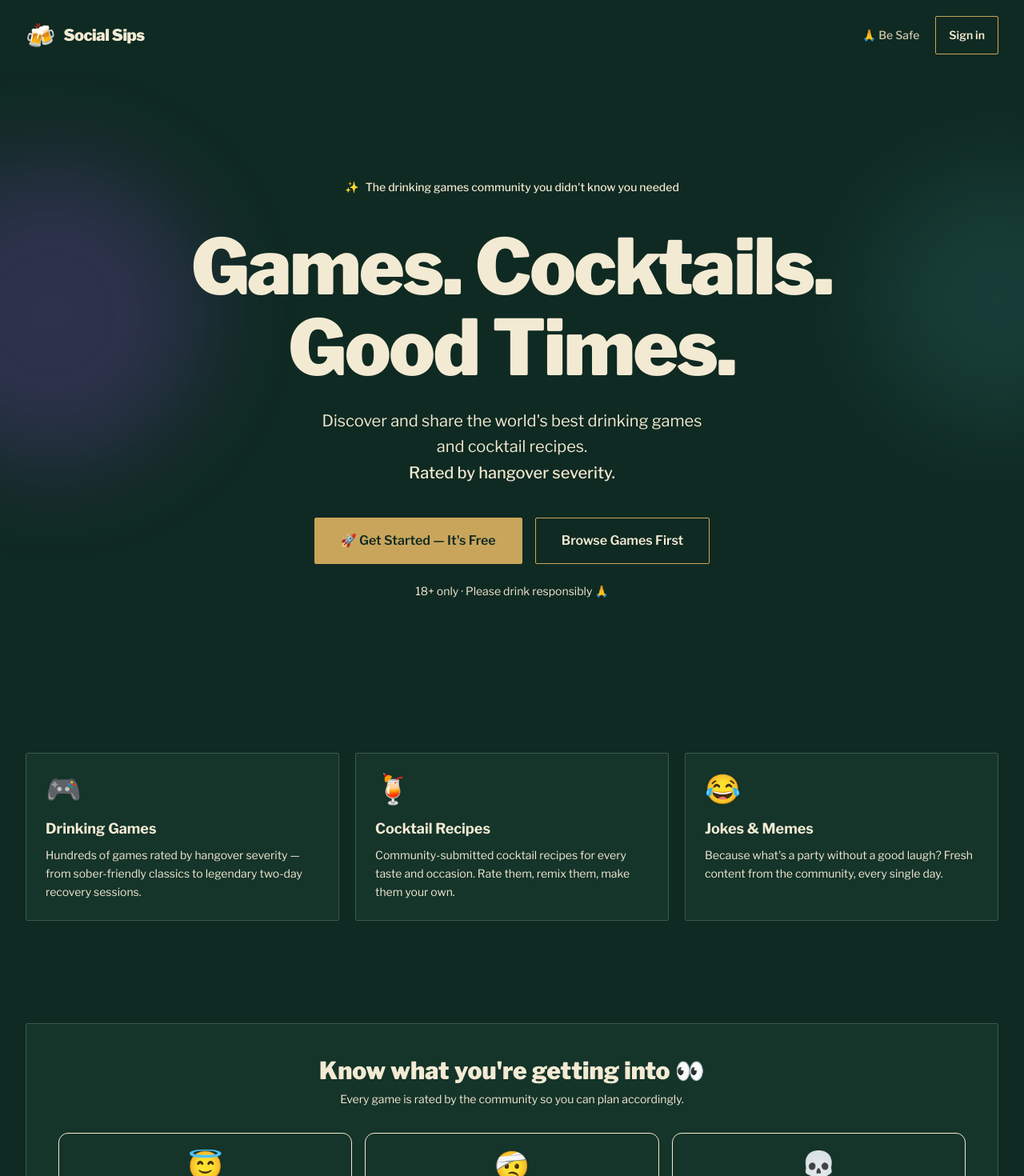
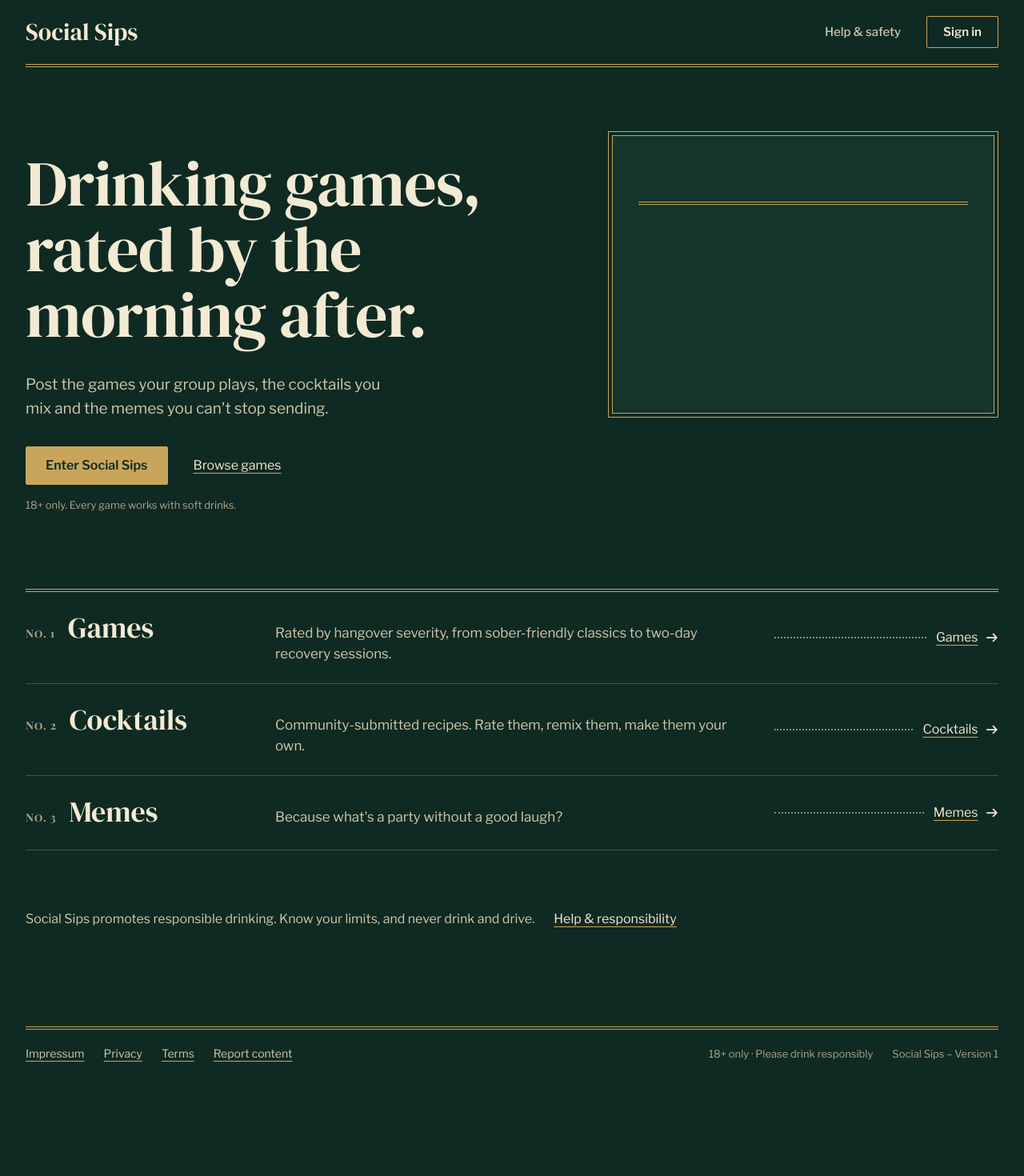
Before and after one commit to Stocks84/SocialSips, a Next.js app: page / in a window 1280 px wide. Shown: the top 1470 px of the page at 80% size. After the commit the page ends 1363 px from the top, so only its background shows below. Built offline with nearby package versions, Linux system fonts and the light colour scheme.

Commit message:
feat(landing): Traditional bar landing page with the hangover menu board

```diff
--- a/src/app/page.tsx
+++ b/src/app/page.tsx
@@ -1,242 +1,109 @@
 import Link from 'next/link'
+import { faArrowRight } from '@fortawesome/free-solid-svg-icons'
+import HangoverBoard from '@/components/ui/HangoverBoard'
+import { Icon } from '@/components/ui/Icon'
 
 /**
- * app/page.tsx — Landing Page (Server Component)
- *
- * Shown to all visitors BEFORE they sign in or pass the age gate.
- * No auth required to view this page.
- *
- * Sections:
- *  1. Minimal top nav
- *  2. Hero — big headline + CTAs
- *  3. Feature highlight cards
- *  4. Hangover rating showcase
- *  5. Responsibility footer note
+ * app/page.tsx — Landing page (Server Component), "Traditional bar" design.
+ * Shown to all visitors before sign-in or the age gate. Left-aligned; the board title is the only centred text.
+ * Sections: header · hero + hangover board · menu (games, cocktails, memes) · responsibility close.
+ * The global LegalFooter (root layout) is the only footer.
  */
 
-/* ─── Static feature data ────────────────────────────────────────────────── */
-const features = [
+const menu = [
   {
-    icon: '🎮',
-    title: 'Drinking Games',
-    description:
-      'Hundreds of games rated by hangover severity — from sober-friendly classics to legendary two-day recovery sessions.',
-    accent: 'text-accent-purple',
-    border: 'hover:border-accent-purple/50',
-    glow: 'hover:shadow-[0_0_24px_rgba(168,85,247,0.15)]',
+    no: 'No. 1',
+    title: 'Games',
+    text: 'Rated by hangover severity, from sober-friendly classics to two-day recovery sessions.',
+    href: '/games',
   },
   {
-    icon: '🍹',
-    title: 'Cocktail Recipes',
-    description:
-      'Community-submitted cocktail recipes for every taste and occasion. Rate them, remix them, make them your own.',
-    accent: 'text-accent-cyan',
-    border: 'hover:border-accent-cyan/50',
-    glow: 'hover:shadow-[0_0_24px_rgba(103,232,249,0.15)]',
+    no: 'No. 2',
+    title: 'Cocktails',
+    text: 'Community-submitted recipes. Rate them, remix them, make them your own.',
+    href: '/cocktails',
   },
   {
-    icon: '😂',
-    title: 'Jokes & Memes',
-    description:
-      'Because what\'s a party without a good laugh? Fresh content from the community, every single day.',
-    accent: 'text-accent-pink',
-    border: 'hover:border-accent-pink/50',
-    glow: 'hover:shadow-[0_0_24px_rgba(244,114,182,0.15)]',
+    no: 'No. 3',
+    title: 'Memes',
+    text: "Because what's a party without a good laugh?",
+    href: '/memes',
   },
 ] as const
 
-const hangoverLevels = [
-  {
-    emoji: '😇',
-    label: 'No Hangover',
-    description: 'You\'ll be fine. Probably.',
-    class: 'badge-no-hangover',
-  },
-  {
-    emoji: '🤕',
-    label: 'Mild Hangover',
-    description: 'Painkillers recommended.',
-    class: 'badge-mild',
-  },
-  {
-    emoji: '💀',
-    label: 'Two-Day Hangover',
-    description: 'Cancel your plans. All of them.',
-    class: 'badge-two-day',
-  },
-] as const
+const underline = 'underline decoration-accent decoration-1 underline-offset-4 hover:decoration-ink'
 
-/* ─── Page Component ─────────────────────────────────────────────────────── */
 export default function LandingPage() {
   return (
-    <main className="min-h-screen bg-background overflow-x-hidden">
-
-      {/* ── Ambient background glow ── */}
-      <div className="fixed inset-0 bg-hero-glow pointer-events-none" aria-hidden="true" />
-      <div
-        className="fixed top-1/4 -left-32 w-96 h-96 rounded-full blur-3xl pointer-events-none opacity-20"
-        style={{ background: '#A855F7' }}
-        aria-hidden="true"
-      />
-      <div
-        className="fixed bottom-1/3 -right-32 w-80 h-80 rounded-full blur-3xl pointer-events-none opacity-10"
-        style={{ background: '#67E8F9' }}
-        aria-hidden="true"
-      />
-
-      <div className="relative page-container">
-
-        {/* ══════════════════════════════════════════
-            1. NAV
-        ══════════════════════════════════════════ */}
-        <nav className="flex items-center justify-between py-5" aria-label="Main navigation">
-          {/* Logo */}
-          <div className="flex items-center gap-2.5">
-            <span className="text-3xl" role="img" aria-label="Clinking glasses">🍻</span>
-            <span className="font-black text-xl gradient-text tracking-tight">
-              Social Sips
-            </span>
+    <div className="page-container w-full flex-1">
+      {/* 1. Header (not sticky on landing) */}
+      <nav aria-label="Main navigation">
+        <div className="flex h-14 items-center justify-between lg:h-20">
+          <Link href="/" className="font-display text-wordmark lg:text-wordmark-lg text-ink">Social Sips</Link>
+          <div className="flex items-center gap-8">
+            <Link href="/help" className="hidden min-h-11 items-center text-[15px] leading-6 font-medium text-ink-2 hover:text-ink lg:inline-flex">
+              Help &amp; safety
+            </Link>
+            <Link href="/sign-in" className="btn-secondary btn-sm">Sign in</Link>
           </div>
-
-          {/* Nav links */}
-          <div className="flex items-center gap-2">
-            <Link href="/help" className="btn-ghost text-sm hidden sm:inline-flex">
-              🙏 Be Safe
-            </Link>
-            <Link href="/sign-in" className="btn-secondary text-sm py-2 px-4">
-              Sign in
-            </Link>
         </div>
+        <div className="rule-double" aria-hidden="true" />
       </nav>
 
-        {/* ══════════════════════════════════════════
-            2. HERO
-        ══════════════════════════════════════════ */}
-        <section className="text-center py-20 sm:py-28 lg:py-32" aria-labelledby="hero-heading">
-          {/* Pill badge */}
-          <div className="inline-flex items-center gap-2 badge-purple mb-8 px-4 py-2 text-sm font-medium">
-            <span aria-hidden="true">✨</span>
-            <span>The drinking games community you didn&apos;t know you needed</span>
+      <main>
+        {/* 2. Hero + board */}
+        <section className="pt-12 lg:grid lg:grid-cols-12 lg:gap-8 lg:pt-20 lg:pb-24">
+          <div className="lg:col-span-7 lg:pt-6">
+            <h1 className="enter max-w-2xl font-display font-normal text-display tracking-h1 text-ink lg:text-display-lg lg:tracking-display">
+              Drinking games, rated by the morning after.
+            </h1>
+            <p className="enter mt-4 max-w-xl text-body-lg text-ink-2 lg:mt-8 lg:max-w-md lg:text-body-lg-lg" style={{ '--enter-step': 1 } as React.CSSProperties}>
+              Post the games your group plays, the cocktails you mix and the memes you can&apos;t stop sending.
+            </p>
+            <div className="enter mt-6 flex flex-col gap-1 lg:mt-8 lg:flex-row lg:items-center lg:gap-8" style={{ '--enter-step': 2 } as React.CSSProperties}>
+              <Link href="/age-gate" className="btn-primary w-full lg:w-auto">Enter Social Sips</Link>
+              <Link href="/feed" className={`inline-flex min-h-11 items-center self-start text-ink lg:self-auto ${underline}`}>Browse games</Link>
             </div>
-
-          {/* Main headline */}
-          <h1
-            id="hero-heading"
-            className="text-5xl sm:text-7xl lg:text-8xl font-black mb-6 leading-[1.05] tracking-tight"
-          >
-            Games. Cocktails.
-            <br />
-            <span className="gradient-text">Good Times.</span>
-          </h1>
-
-          {/* Subheadline */}
-          <p className="text-text-secondary text-lg sm:text-xl max-w-lg mx-auto mb-10 leading-relaxed">
-            Discover and share the world&apos;s best drinking games and cocktail recipes.
-            <br className="hidden sm:block" />
-            <span className="text-accent-cyan font-medium"> Rated by hangover severity.</span>
-          </p>
-
-          {/* CTAs */}
-          <div className="flex flex-col sm:flex-row items-center justify-center gap-4 mb-6">
-            <Link
-              href="/age-gate"
-              className="btn-primary text-base px-8 py-4 w-full sm:w-auto"
-            >
-              🚀 Get Started — It&apos;s Free
-            </Link>
-            <Link
-              href="/feed"
-              className="btn-secondary text-base px-8 py-4 w-full sm:w-auto"
-            >
-              Browse Games First
-            </Link>
-          </div>
-
-          {/* Responsibility note */}
-          <p className="text-text-muted text-sm">
-            18+ only &middot; Please drink responsibly 🙏
-          </p>
-        </section>
-
-        {/* ══════════════════════════════════════════
-            3. FEATURE CARDS
-        ══════════════════════════════════════════ */}
-        <section className="py-12 sm:py-16" aria-labelledby="features-heading">
-          <h2 id="features-heading" className="sr-only">Features</h2>
-          <div className="grid grid-cols-1 sm:grid-cols-3 gap-5">
-            {features.map((f) => (
-              <div
-                key={f.title}
-                className={`card p-6 cursor-default transition-all duration-300 ${f.border} ${f.glow}`}
-              >
-                <span className="text-4xl" role="img" aria-label={f.title}>
-                  {f.icon}
-                </span>
-                <h3 className={`text-lg font-bold mt-4 mb-2 ${f.accent}`}>
-                  {f.title}
-                </h3>
-                <p className="text-text-secondary text-sm leading-relaxed">
-                  {f.description}
+            <p className="enter mt-1 text-meta text-ink-3 lg:mt-4" style={{ '--enter-step': 3 } as React.CSSProperties}>
+              18+ only. Every game works with soft drinks.
             </p>
           </div>
-            ))}
+          <div className="pt-10 sm:max-w-lg lg:col-span-5 lg:max-w-none lg:pt-0">
+            <HangoverBoard size="full" reveal />
           </div>
         </section>
 
-        {/* ══════════════════════════════════════════
-            4. HANGOVER RATING SHOWCASE
-        ══════════════════════════════════════════ */}
-        <section className="py-12 sm:py-16" aria-labelledby="ratings-heading">
-          <div className="card p-8 sm:p-10">
-            <div className="text-center mb-8">
-              <h2 id="ratings-heading" className="text-2xl sm:text-3xl font-black mb-2">
-                Know what you&apos;re getting into 👀
-              </h2>
-              <p className="text-text-secondary text-sm">
-                Every game is rated by the community so you can plan accordingly.
-              </p>
+        {/* 3. Menu */}
+        <section aria-label="What's on" className="pt-12 lg:pt-0">
+          <div className="rule-double" aria-hidden="true" />
+          <ul>
+            {menu.map((m) => (
+              <li key={m.href} className="border-b border-rule py-5 lg:grid lg:grid-cols-12 lg:items-baseline lg:gap-8 lg:py-6">
+                <div className="flex items-baseline gap-4 lg:col-span-3">
+                  <span className="font-caps font-bold text-caps tracking-caps text-ink-3">{m.no}</span>
+                  <h2 className="font-display font-normal text-h2 text-ink lg:text-h2-lg">{m.title}</h2>
                 </div>
-
-            <div className="grid grid-cols-1 sm:grid-cols-3 gap-4">
-              {hangoverLevels.map((level) => (
-                <div
-                  key={level.label}
-                  className="bg-background rounded-xl p-5 text-center border border-border"
-                >
-                  <span className="text-4xl block mb-3" role="img" aria-label={level.label}>
-                    {level.emoji}
-                  </span>
-                  <span className={`badge ${level.class} mb-2`}>
-                    {level.label}
-                  </span>
-                  <p className="text-text-secondary text-xs mt-2">{level.description}</p>
+                <p className="mt-2 max-w-xl text-base text-ink-2 lg:col-span-6 lg:mt-0 lg:text-row">{m.text}</p>
+                <div className="flex items-center lg:col-span-3 lg:self-center lg:gap-3">
+                  <span className="leader hidden lg:block" aria-hidden="true" />
+                  <Link href={m.href} className={`link-arrow inline-flex min-h-11 items-center gap-2 text-ink ${underline}`}>
+                    {m.title}
+                    <span className="link-arrow-icon" aria-hidden="true"><Icon icon={faArrowRight} className="text-icon-sm" /></span>
+                  </Link>
                 </div>
+              </li>
             ))}
-            </div>
-          </div>
+          </ul>
         </section>
 
-        {/* ══════════════════════════════════════════
-            5. RESPONSIBILITY FOOTER
-        ══════════════════════════════════════════ */}
-        <section className="py-8 sm:py-12">
-          <div className="card-glass p-5 text-center">
-            <p className="text-text-muted text-sm leading-relaxed">
-              Social Sips promotes responsible drinking. Always drink in moderation,
-              know your limits, and never drink and drive.{' '}
-              <Link href="/help" className="text-accent-purple hover:text-purple-400 font-medium transition-colors">
-                Help &amp; Responsibility resources →
-              </Link>
+        {/* 4. Responsibility close: the single help link on this page */}
+        <section aria-label="Drink responsibly" className="pt-10 pb-12 lg:flex lg:items-center lg:gap-6 lg:py-16">
+          <p className="max-w-xl text-base text-ink-2 lg:max-w-none">
+            Social Sips promotes responsible drinking. Know your limits, and never drink and drive.
           </p>
+          <Link href="/help" className={`inline-flex min-h-11 items-center text-ink ${underline}`}>Help &amp; responsibility</Link>
+        </section>
+      </main>
     </div>
-
-          {/* Footer */}
-          <p className="text-center text-text-muted text-xs mt-8 pb-8">
-            &copy; {new Date().getFullYear()} Social Sips &middot; For adults 18+ only
-          </p>
-        </section>
-
-      </div>
-    </main>
   )
 }
--- /dev/null
+++ b/src/components/ui/HangoverBoard.tsx
@@ -0,0 +1,49 @@
+import { HANGOVER_LABELS, HANGOVER_RATINGS } from '@/types/database'
+import { HangoverPips } from './HangoverBadge'
+
+const JOKES: Record<(typeof HANGOVER_RATINGS)[number], string> = {
+  no_hangover: "You'll be fine. Probably.",
+  mild_hangover: 'Painkillers recommended.',
+  two_day_hangover: 'Cancel your plans. All of them.',
+}
+
+/**
+ * The hangover scale as a pub menu board. Pips are decorative; each row reads "label, joke".
+ * `size="full"` grows at ≥1024 (landing); `compact` keeps mobile sizes (sign-in teaser).
+ * `reveal` staggers the rows in on landing ≥1024 (motion M2, no-preference only).
+ */
+export default function HangoverBoard({ size = 'full', reveal = false }: { size?: 'full' | 'compact'; reveal?: boolean }) {
+  const full = size === 'full'
+  return (
+    <section aria-labelledby="hangover-scale-title" className={`border border-accent p-1 ${reveal ? 'board-reveal' : ''}`}>
+      <div className={`border border-accent bg-surface px-4 pt-4 pb-1 min-[360px]:px-6 min-[360px]:pt-6 min-[360px]:pb-2 ${full ? 'lg:px-8 lg:pt-8 lg:pb-3' : ''}`}>
+        <h2
+          id="hangover-scale-title"
+          className={`board-reveal-item font-display font-normal text-center text-ink text-board-title ${full ? 'lg:text-board-title-lg' : ''}`}
+        >
+          The hangover scale
+        </h2>
+        <div className="rule-double mt-3" aria-hidden="true" />
+        <ul>
+          {HANGOVER_RATINGS.map((r, i) => {
+            const h = HANGOVER_LABELS[r]
+            return (
+              <li
+                key={r}
+                className={`board-reveal-item py-4 ${i < 2 ? 'border-b border-rule' : ''}`}
+                style={{ '--reveal-step': i + 1 } as React.CSSProperties}
+              >
+                <div className="flex items-center gap-3">
+                  <span className={`font-caps font-bold text-board-label ${full ? 'lg:text-board-label-lg' : ''} ${h.textClass}`}>{h.label}</span>
+                  <span className="leader" aria-hidden="true" />
+                  <HangoverPips rating={r} />
+                </div>
+                <p className="font-display italic text-joke text-ink-2">{JOKES[r]}</p>
+              </li>
+            )
+          })}
+        </ul>
+      </div>
+    </section>
+  )
+}
```
Lines whose indentation alone changed are shown as unchanged.
